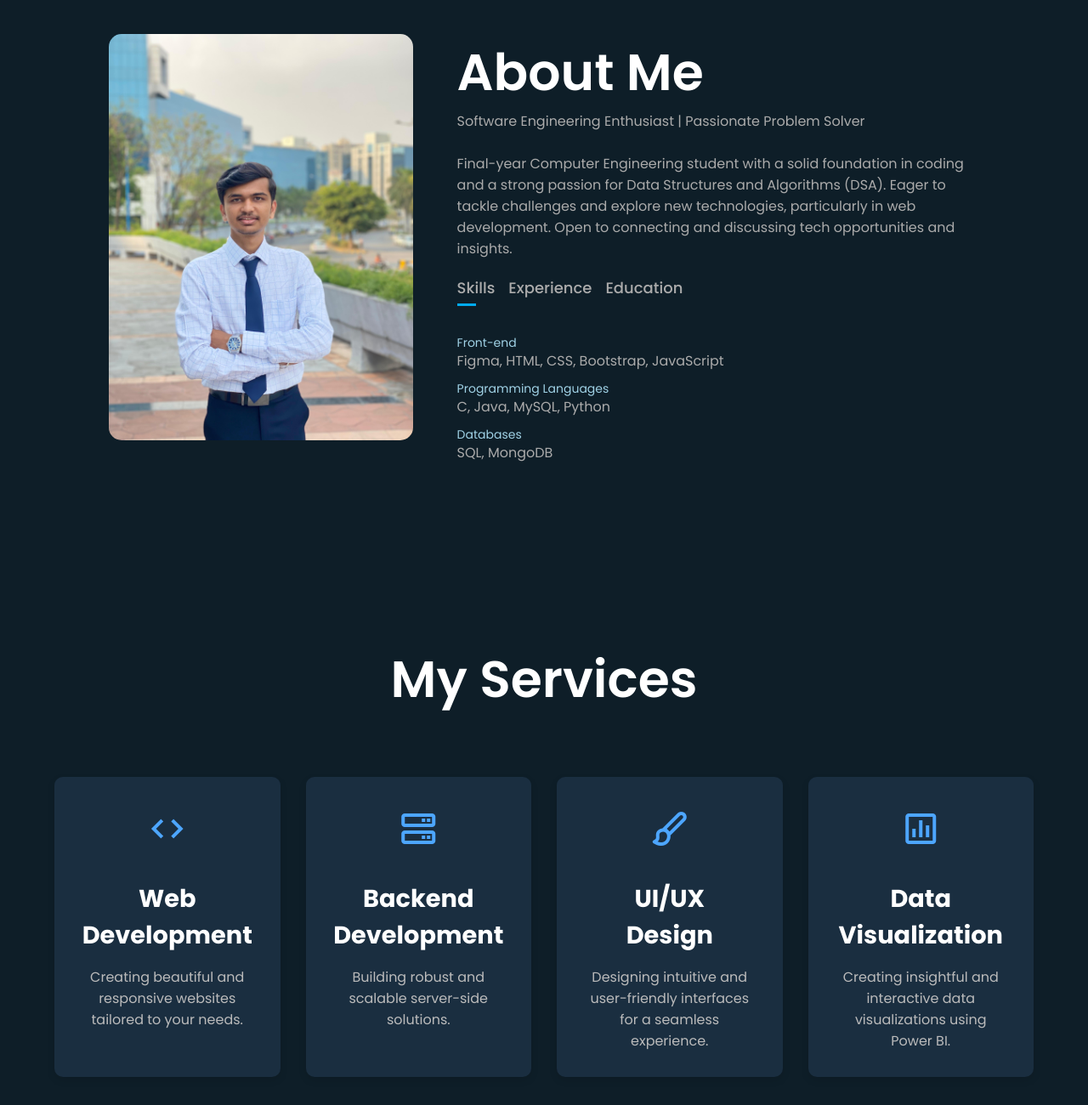
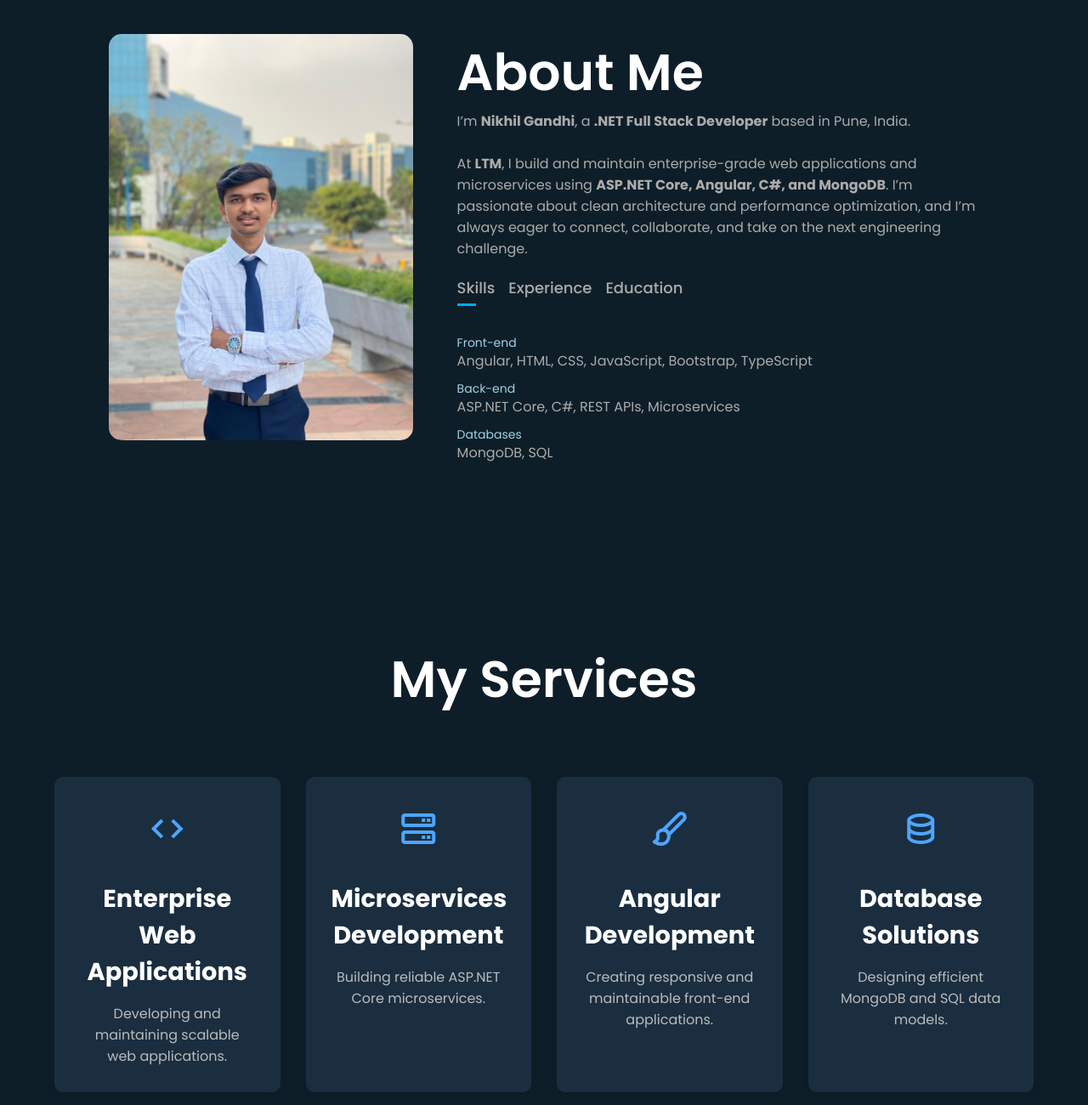
Before and after one commit to nikhilgandhi08/Portfolio-Website, a plain HTML site: page index.html in a window 1280 px wide. Shown: the part 860-2160 px from the top of the page at 85% size. Drawn offline with nearby package versions, Linux system fonts and the light colour scheme.

Commit message:
Update portfolio profile and services
Co-authored-by: Copilot <223556219+Copilot@users.noreply.github.com>

```diff
--- a/index.html
+++ b/index.html
@@ -34,7 +34,7 @@
     <section class="home">
         <div class="home-content">
             <h1>Hi, I'm Nikhil Gandhi</h1>
-            <h3>FullStack Developer</h3>
+            <h3>.NET Full Stack Developer</h3>
 
 
             <!-- <div class="btn-box">
@@ -56,10 +56,10 @@
                 </div>
                 <div class="about-col-2">
                     <h1 class="sub-title">About Me</h1>
-                    <p>Software Engineering Enthusiast | Passionate Problem Solver <br><br>
-                        Final-year Computer Engineering student with a solid foundation in coding and a strong passion for Data
-                        Structures and Algorithms (DSA). Eager to tackle challenges and explore new technologies, particularly in web
-                        development. Open to connecting and discussing tech opportunities and insights.
+                    <p>I’m <strong>Nikhil Gandhi</strong>, a <strong>.NET Full Stack Developer</strong> based in Pune, India.<br><br>
+                        At <strong>LTM</strong>, I build and maintain enterprise-grade web applications and microservices using
+                        <strong>ASP.NET Core, Angular, C#, and MongoDB</strong>. I’m passionate about clean architecture and
+                        performance optimization, and I’m always eager to connect, collaborate, and take on the next engineering challenge.
                     </p>
                     <div class="tab-titles" role="tablist" aria-label="About information">
                         <button class="tab-links active-link" id="skills-tab" type="button" role="tab" aria-selected="true" aria-controls="skills">Skills</button>
@@ -68,14 +68,14 @@
                     </div>
                     <div class="tab-contents active-tab" id="skills" role="tabpanel" aria-labelledby="skills-tab" tabindex="0">
                         <ul>
-                            <li><span>Front-end</span><br>Figma, HTML, CSS, Bootstrap, JavaScript</li>
-                            <li><span>Programming Languages</span><br>C, Java, MySQL, Python</li>
-                            <li><span>Databases</span><br>SQL, MongoDB</li>
+                            <li><span>Front-end</span><br>Angular, HTML, CSS, JavaScript, Bootstrap, TypeScript</li>
+                            <li><span>Back-end</span><br>ASP.NET Core, C#, REST APIs, Microservices</li>
+                            <li><span>Databases</span><br>MongoDB, SQL</li>
                         </ul>
                     </div>
                     <div class="tab-contents" id="experience" role="tabpanel" aria-labelledby="experience-tab" tabindex="0" hidden>
                         <ul>
-                            <li><span>Cloud Intern (12/2023 - 01/2024)</span><br>Developed a strong foundation in Cloud Services, deploying VMs and managing resources on Microsoft Azure, along with hands-on experience in Power BI for data visualization.</li>
+                            <li><span>.NET Full Stack Developer | LTM (Aug 2025 - Present)</span><br>Build and maintain enterprise-grade web applications and microservices using ASP.NET Core, Angular, C#, and MongoDB, with a focus on clean architecture and performance optimization.</li>
 
                         </ul>
                     </div>
@@ -97,35 +97,31 @@
     <div class="service-cards">
         <div class="service-card">
             <div class="service-icon">
-                <!-- Icon for service 1 -->
                 <i class="bx bx-code"></i>
             </div>
-            <h3>Web Development</h3>
-            <p class="service-description">Creating beautiful and responsive websites tailored to your needs.</p>
+            <h3>Enterprise Web Applications</h3>
+            <p class="service-description">Developing and maintaining scalable web applications.</p>
         </div>
         <div class="service-card">
             <div class="service-icon">
-                <!-- Icon for service 2 -->
                 <i class="bx bx-server"></i>
             </div>
-            <h3>Backend Development</h3>
-            <p class="service-description">Building robust and scalable server-side solutions.</p>
+            <h3>Microservices Development</h3>
+            <p class="service-description">Building reliable ASP.NET Core microservices.</p>
         </div>
         <div class="service-card">
             <div class="service-icon">
-                <!-- Icon for service 3 -->
                 <i class="bx bx-paint"></i>
             </div>
-            <h3>UI/UX <br> Design</h3>
-            <p class="service-description">Designing intuitive and user-friendly interfaces for a seamless experience.</p>
+            <h3>Angular Development</h3>
+            <p class="service-description">Creating responsive and maintainable front-end applications.</p>
         </div>
         <div class="service-card">
             <div class="service-icon">
-                <!-- Icon for Power BI -->
-                <i class="bx bx-bar-chart-square"></i>
+                <i class="bx bx-data"></i>
             </div>
-            <h3>Data Visualization</h3>
-            <p class="service-description">Creating insightful and interactive data visualizations using Power BI.</p>
+            <h3>Database Solutions</h3>
+            <p class="service-description">Designing efficient MongoDB and SQL data models.</p>
         </div>
     </div>
 </section>
@@ -244,7 +240,7 @@
 
     <!-- Footer Section -->
     <footer class="footer">
-        <p>&copy; 2024 Nikhil Santosh Gandhi | Full-Stack Developer <br> Pune, India</p>
+        <p>&copy; <span id="copyright-year"></span> Nikhil Santosh Gandhi | .NET Full Stack Developer <br> Pune, India</p>
 
         <div class="footer-links">
             <a href="https://www.linkedin.com/in/nikhil-gandhi-41016a250/"><i class='bx bxl-linkedin-square' ></i></a>
@@ -254,6 +250,8 @@
 
         </div>
     </footer>
+
+    <script src="portfolio.js"></script>
 
     <script>
         const menuToggle = document.querySelector('.menu-toggle');
--- a/portfolio.js
+++ b/portfolio.js
@@ -0,0 +1,5 @@
+const copyrightYear = document.querySelector('#copyright-year');
+
+if (copyrightYear) {
+    copyrightYear.textContent = new Date().getFullYear();
+}
```
